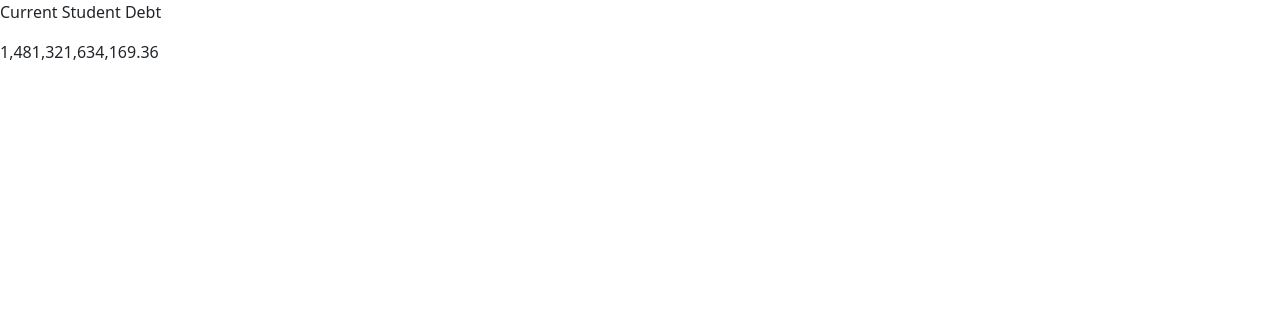
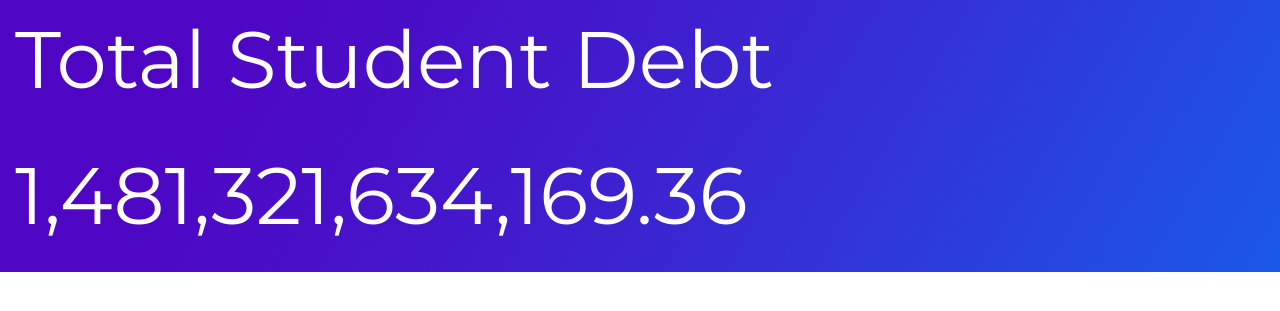
Before and after one commit to huntercash/Project2-FullStackApp, a Flask app: page / in a window 1280 px wide. Shown: the top 311 px of the page. Run offline with Flask 2, Linux system fonts and the light colour scheme; some libraries are stand-ins or nearby versions.

Commit message:
add prettyness to html

```diff
--- /dev/null
+++ b/api/static/css/custom.css
@@ -0,0 +1,18 @@
+@import url('https://fonts.googleapis.com/css?family=Montserrat');
+
+html {
+    margin: 0px;
+    display: block;
+    padding-right: 0px;
+    padding-left: 0px;
+
+}
+.header {
+    background-image: url("../img/background.png");
+}
+
+p {
+    font-size: 80px;
+    font-family: montserrat;
+    color: white;
+}
--- a/api/templates/index.html
+++ b/api/templates/index.html
@@ -7,22 +7,21 @@
   <title></title>
   <link rel="stylesheet" href="../static/css/animate.css">
   <link rel="stylesheet" href="https://stackpath.bootstrapcdn.com/bootstrap/4.3.1/css/bootstrap.min.css" integrity="sha384-ggOyR0iXCbMQv3Xipma34MD+dH/1fQ784/j6cY/iJTQUOhcWr7x9JvoRxT2MZw1T" crossorigin="anonymous">
+  <link rel="stylesheet" href="https://cdnjs.cloudflare.com/ajax/libs/modern-normalize/0.5.0/modern-normalize.min.css">
   <link rel="stylesheet" href="../static/css/custom.css">
-  <link rel="stylesheet" href="https://cdnjs.cloudflare.com/ajax/libs/modern-normalize/0.5.0/modern-normalize.min.css">
 </head>
 
 <body>
-  <div id="header"></div>
-  <p class="studentdebttext">Current Student Debt</p>
-    </div>
-    <div>
-
-      <p id="studentDebtClock" class="studentdebtnumbers"></p>
-    </div>
-  <div id="middle" class="row"></div>
-
+  <div class="container-fluid">
+      <div class="header row">
+          <div class="col-12 justify-content-center">
+              <p>Total Student Debt</p>
+          </div>
+          <div class="col-12">
+            <p id="studentDebtClock" class="studentdebtnumbers"></p>
+          </div>
+        </div>
   </div>
-
 
   <script src="https://cdnjs.cloudflare.com/ajax/libs/d3/5.5.0/d3.js"></script>
   <script src="https://cdn.plot.ly/plotly-latest.min.js"></script>
```
Also changed, not shown: api/static/img/background.png (added), 1 other file.
